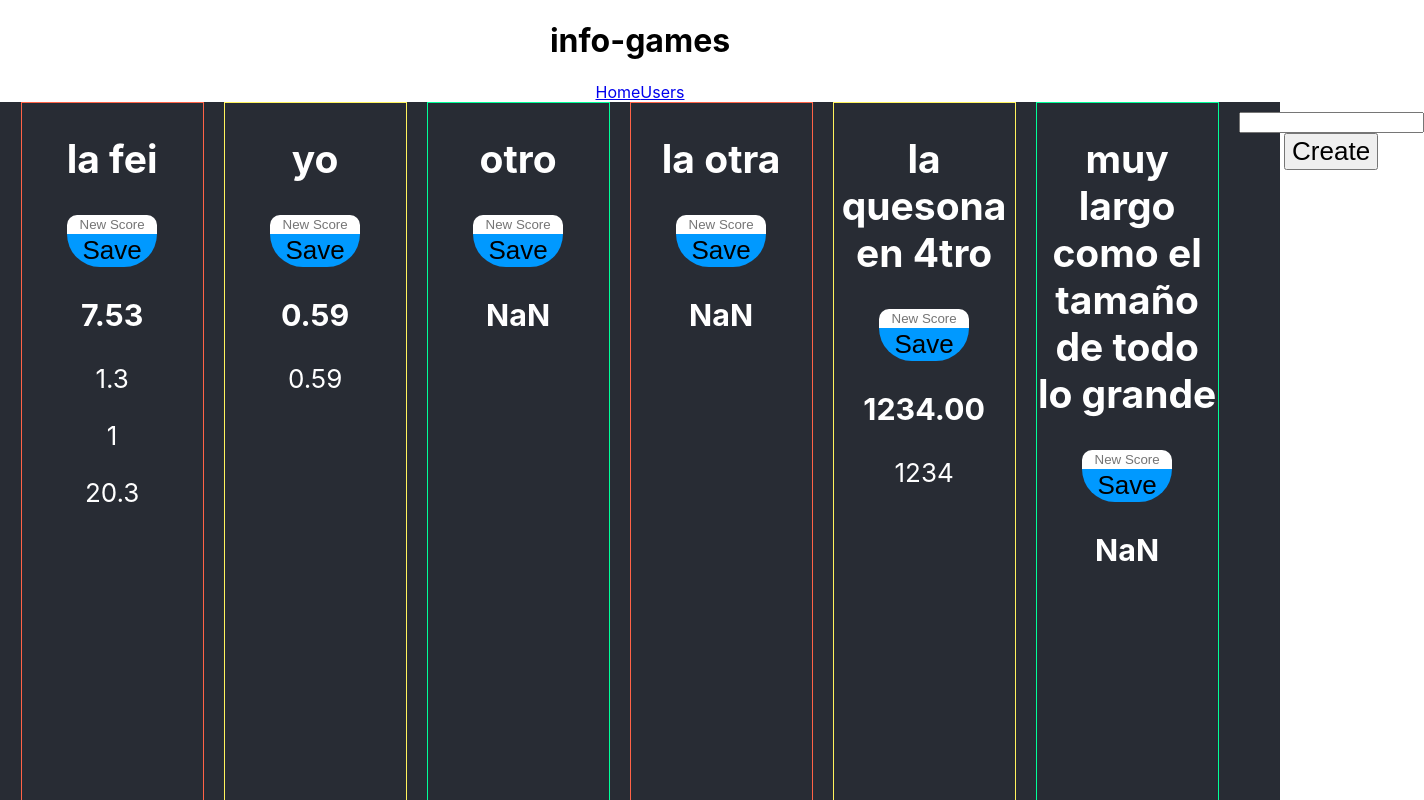
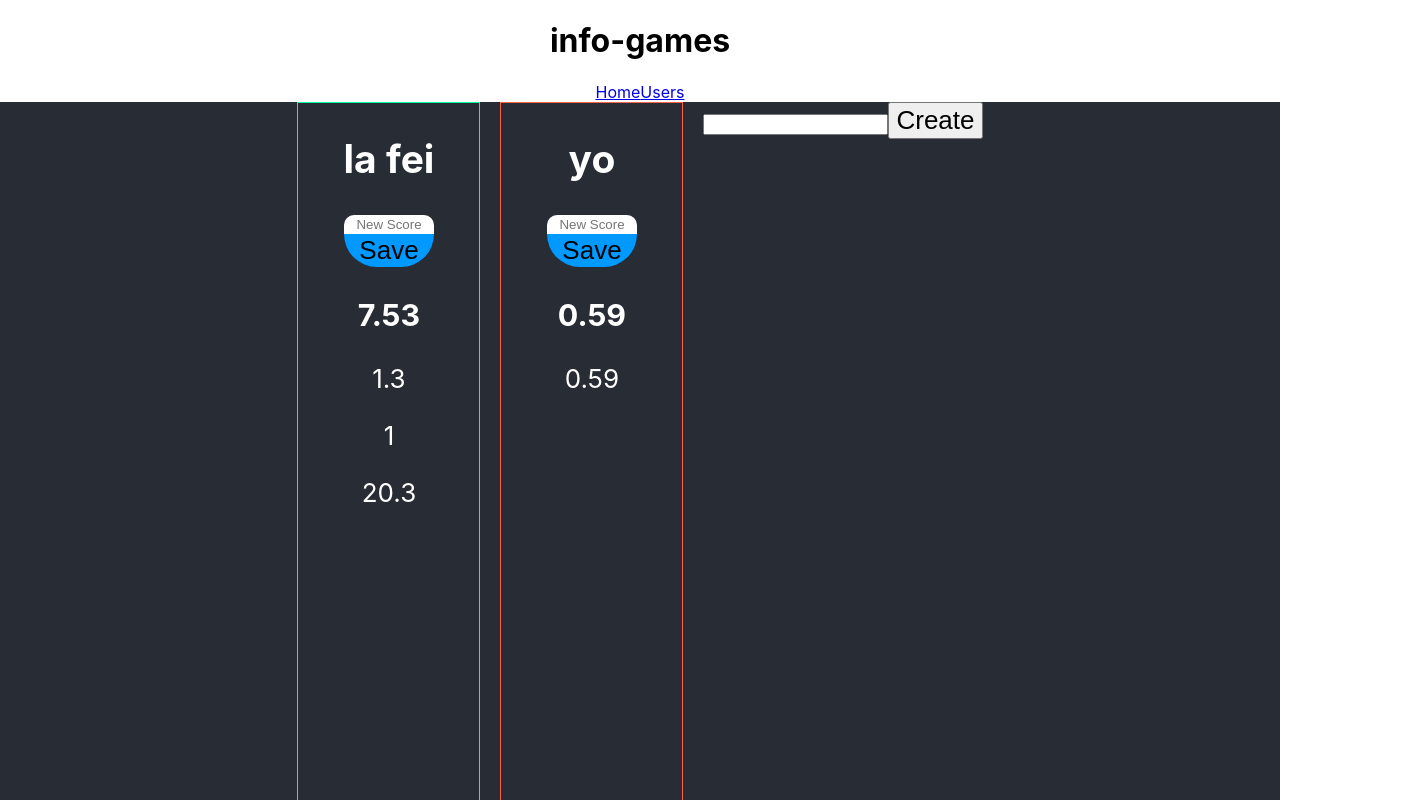
Before and after one commit to diegofernandoalayon/info-games, a React (Vite) app: page /users in a window 1280 px wide. Shown: the top 800 px of the page, 1424 px wide, since content can reach past the window. Built offline with nearby package versions, Linux system fonts and the light colour scheme; data requests are answered from the project's data file.

Commit message:
creando componente List para listar los usuarios

```diff
--- a/db.json
+++ b/db.json
@@ -15,28 +15,6 @@
       "score": [
         0.59
       ]
-    },
-    {
-      "name": "otro",
-      "score": [],
-      "id": 3
-    },
-    {
-      "name": "la otra",
-      "score": [],
-      "id": 4
-    },
-    {
-      "name": "la quesona en 4tro",
-      "score": [
-        1234
-      ],
-      "id": 5
-    },
-    {
-      "name": "muy largo como el tamaño de todo lo grande ",
-      "score": [],
-      "id": 6
     }
   ]
 }
--- a/src/App.jsx
+++ b/src/App.jsx
@@ -1,10 +1,11 @@
 import { useEffect, useState } from 'react'
 import './App.css'
 import personServices from './services/persons'
-import Users from './components/Users'
+// import Users from './components/Users'
 import FormNewPerson from './components/FormNewPerson'
 // import { Routes, Route } from 'react-router'
 import { Routes, Route, Link } from 'react-router-dom'
+import List from './components/List'
 
 function App () {
   const [users, setUsers] = useState([])
@@ -24,7 +25,6 @@ function App () {
 
     setUsers(actual => actual.map(person => person.id === id ? personUpdate : person))
   }
-  // console.log(a)
   return (
     <div className='App'>
       <header>
@@ -37,13 +37,13 @@ function App () {
       <div className='App-header'>
         <Routes>
           <Route path='/' element={<h1>home</h1>} />
-          <Route path='/users' element={<h1>mad world</h1>} />
+          <Route path='/users' element={<List users={users} handleUpdateScore={handleUpdateScore} />} />
           <Route path='/*' element={<h1>ruta no encontrada</h1>} />
         </Routes>
 
-        {
+        {/* {
           users.map(person => <Users key={person.id} person={person} update={handleUpdateScore} />)
-        }
+        } */}
         <FormNewPerson setUsers={setUsers} />
       </div>
     </div>
--- /dev/null
+++ b/src/components/List/index.jsx
@@ -0,0 +1,13 @@
+import Users from '../Users/index'
+
+const List = ({ users, handleUpdateScore }) => {
+  return (
+    <>
+      {
+         users.map(person => <Users key={person.id} person={person} update={handleUpdateScore} />)
+      }
+    </>
+  )
+}
+
+export default List
```
